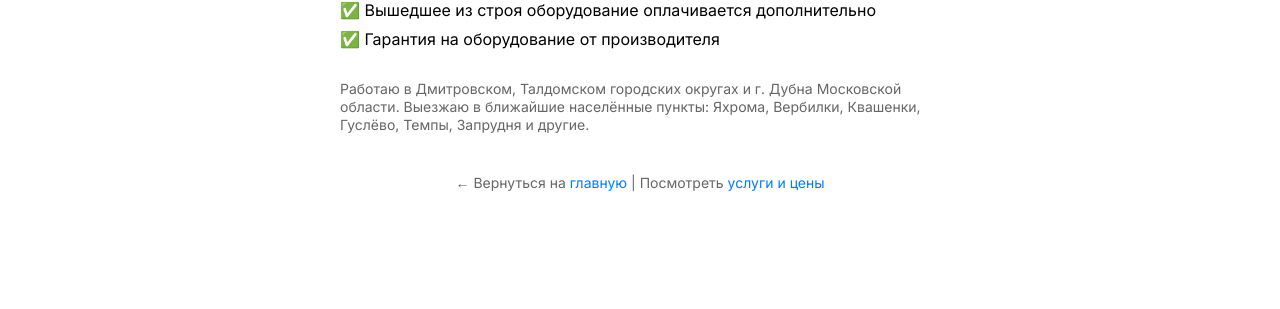
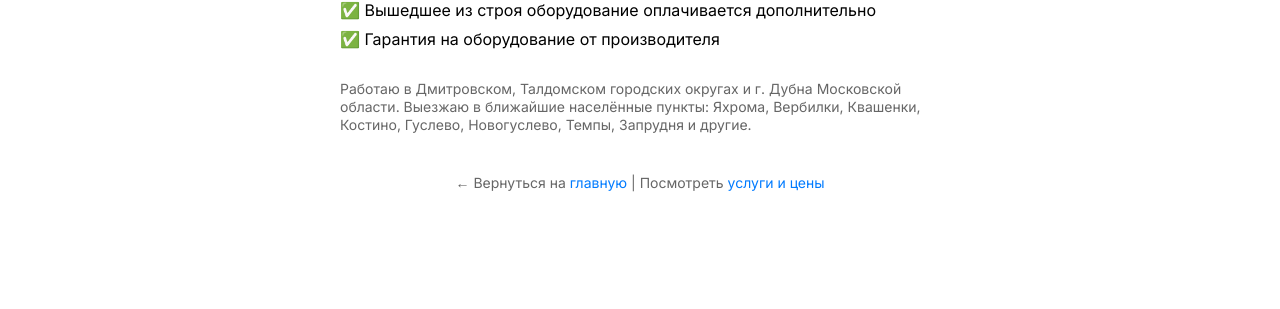
Before and after one commit to dmtaldom/dmtaldom.github.io, a Jekyll site: the page built from contacts.md, in a window 1280 px wide. Shown: the part 1007-1316 px from the top of the page. Built offline with Jekyll 4.4.1, drawn with Linux system fonts in a browser that asks for light colours.

Commit message:
change работаю в

```diff
--- a/contacts.md
+++ b/contacts.md
@@ -61,7 +61,7 @@ permalink: /contacts/
             <!-- Локальные упоминания для SEO -->
 <p class="own-hands__text" style="font-size: 14px; color: #666; margin-top: 30px;">
     Работаю в Дмитровском, Талдомском городских округах и г. Дубна Московской области.
-    Выезжаю в ближайшие населённые пункты: Яхрома, Вербилки, Квашенки, Гуслёво, Темпы, Запрудня и другие.
+    Выезжаю в ближайшие населённые пункты: Яхрома, Вербилки, Квашенки, Костино, Гуслево, Новогуслево, Темпы, Запрудня и другие.
 </p>
 
             <!-- Перелинковка -->
```
